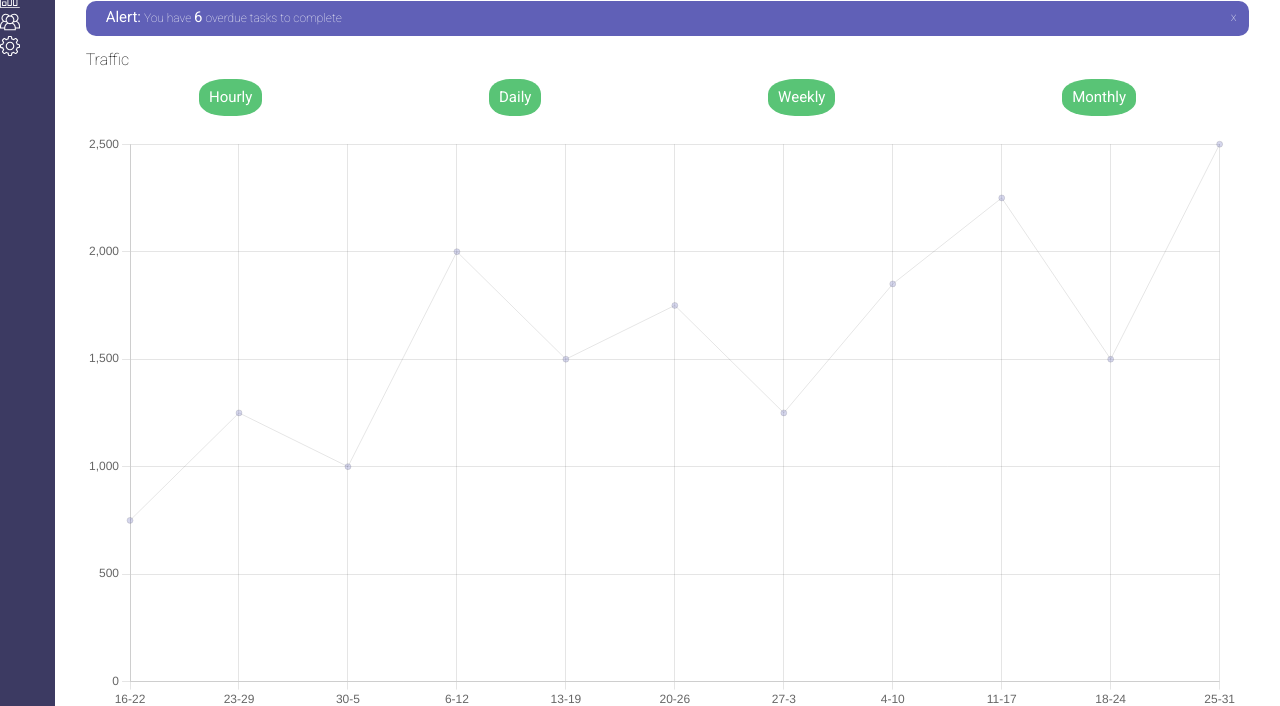
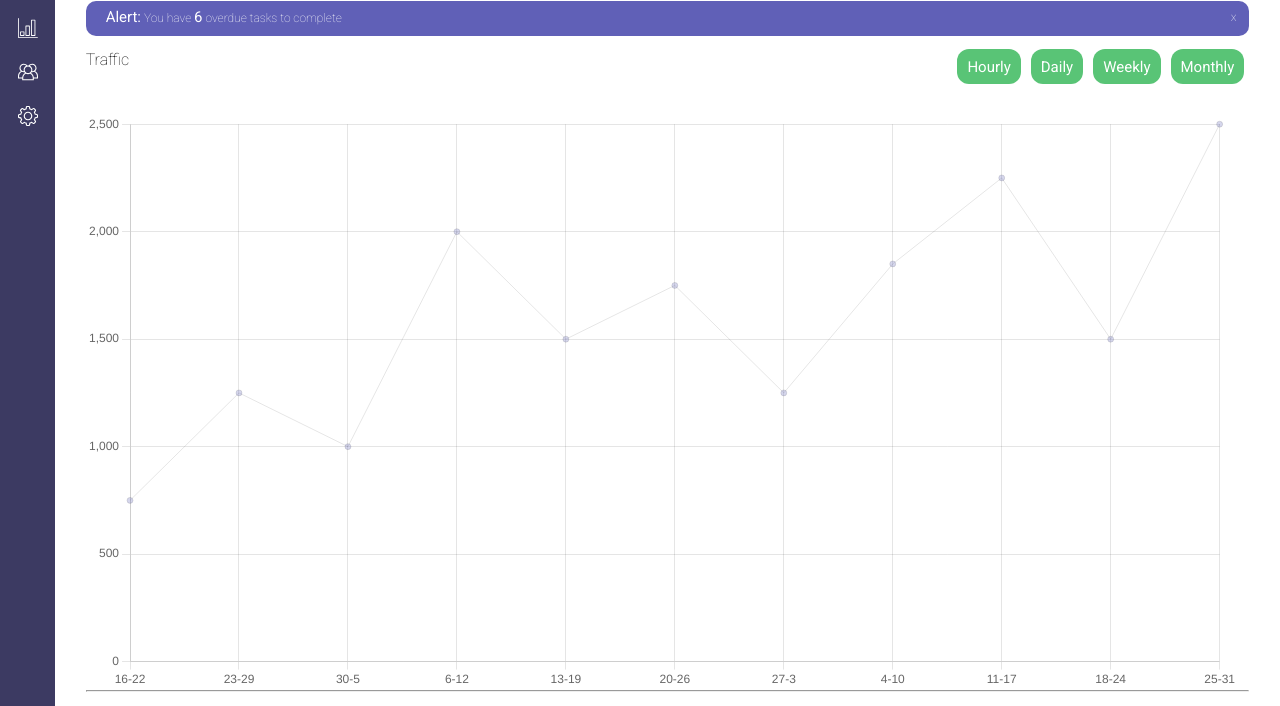
Before and after one commit to Khaydien-Anderson/Techdegree-Project-7.0, a plain HTML site: page index.html in a window 1280 px wide. Shown: the part 107-813 px from the top of the page. Drawn offline with nearby package versions, Linux system fonts and the light colour scheme.

Commit message:
768px media queries, traffic and nav updated

```diff
--- a/scss/styles.scss
+++ b/scss/styles.scss
@@ -84,7 +84,8 @@ header {
 }
 nav {
     background-color: $nav-color;
-    padding: 0 50px;
+    padding: 0;
+
 
     ul {
         display: flex;
@@ -166,12 +167,17 @@ padding-top: 5px;
             display: flex;
             flex-direction: row;
             list-style-type: none;
+            justify-content: space-evenly;
             li {
+                width: 10%;
+                height: 15px;
+                text-align: center;
                 color: white;
-                margin: auto;
+                margin: auto 0;
                 border: 10px solid transparent;
                 background-color: $button-color;
-                border-radius: 40%;
+                border-radius: 12px;
+
             }
         }
     }
@@ -369,14 +375,13 @@ border-bottom: 1px solid grey;
     .traffic, .social {
         grid-column: 1 / span 2;
     }
-    .messaging, .activity, .members, .settings {
-        grid-column: 1 / span 2;
+    .daily, .members, .messaging {
+        grid-column: 1 / span 1;
     }
 
-    nav {
-        padding: 0;
+    .mobile, .activity, .settings {
+        grid-column: 2 / span 1;
     }
-
 
     .widget-container-full {
         width: 90vw;
@@ -384,13 +389,42 @@ border-bottom: 1px solid grey;
     .widget-container-half {
         width: 45vw;
     }
+//STYLES
 
     nav ul {
         flex-direction: column;
+        li {
+            padding: 10px;
+            margin: 0 auto;
+        }
+      };
 
+      .traffic {
+          .traffic-header {
+              width: 30%;
+              display: inline;
+              h3 {
+                  top: 10px;
+              }
+          ul {
+              position: relative;
+              float: right;
+              bottom: 30px;
+              li {
+                  width: 20%;
+                  margin: 0 5px;
+
+
+              }
+          }
       }
-    }
+    };
 
+
+
+
+
+}
 
 
 @media (min-width: 1024px) {
```
Also changed, not shown: css/styles.css, 1 other file.
